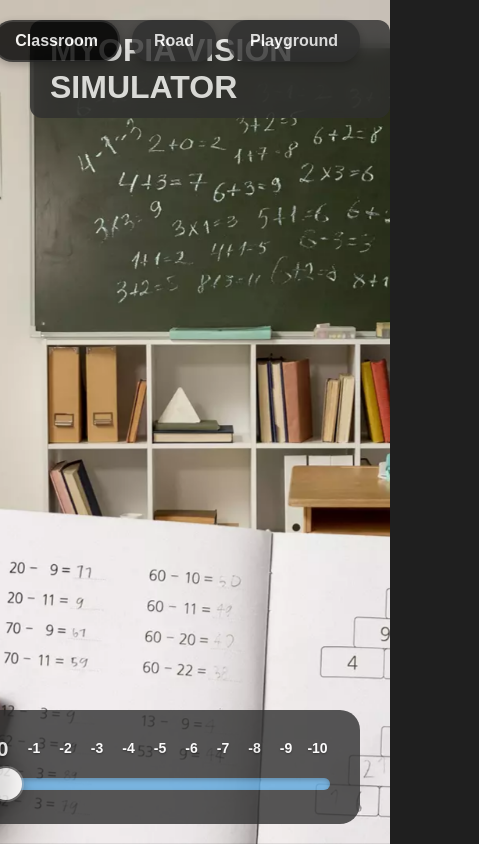
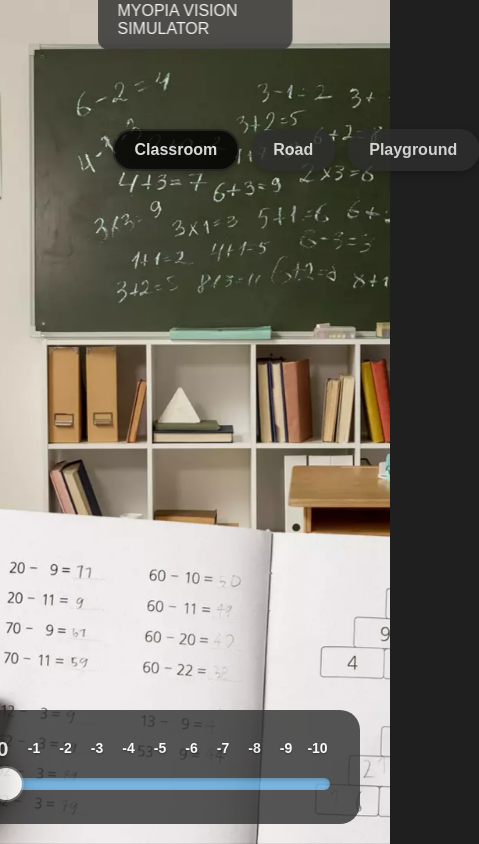
Before and after one commit to Sim0n-sk8/visionSimulator, a Next.js app in the folder index/: page / in a window 390 px wide. Shown: the whole page, 479 px wide, since content can reach past the window. Built offline with nearby package versions, Linux system fonts and the light colour scheme.

Commit message:
started with mobile view

```diff
--- a/index/app/globals.css
+++ b/index/app/globals.css
@@ -180,3 +180,61 @@ body {
   transform: scale(1.1);
   box-shadow: 0 6px 20px rgba(0, 0, 0, 0.5), 0 0 0 3px rgba(255, 255, 255, 0.4);
 }
+
+
+@media only screen and (max-width: 900px) {
+
+  body{
+    display: flex;
+    align-items: center;
+    justify-content: center;
+    position: relative;
+  }
+
+  button {
+  background: #2f2f2f;
+  border: 2px solid transparent;
+  border-radius: 20px;
+  color: #ffffff;
+  cursor: pointer;
+  font-family: Arial, Helvetica, sans-serif;
+  font-size: 1rem;
+  font-weight: 600;
+  padding: 10px 20px;
+  text-align: center;
+  transition: all 0.2s ease;
+  box-shadow: 0 3px 8px rgba(0, 0, 0, 0.3);
+  opacity: 0.8;
+
+}
+
+.buttonGroup {
+  top: 150px;
+  z-index: 100;
+  display: flex;
+  gap: 12px;
+  position: absolute;
+  top: 150;
+  left: 50%;
+  transform: translate(-50%, -50%);
+
+
+}
+
+.title {
+  position: absolute;
+  top: 100;
+  left: 50%;
+  transform: translate(-50%, -50%);
+  z-index: 100;
+  font-size: 1rem;
+  font-weight: 500;
+  color: #ffffff;
+  background: #2f2f2f; /* rich dark grey */
+  padding: 12px 20px;
+  border-radius: 12px;
+  backdrop-filter: blur(8px);
+  opacity: 0.8;
+}
+
+}
```
